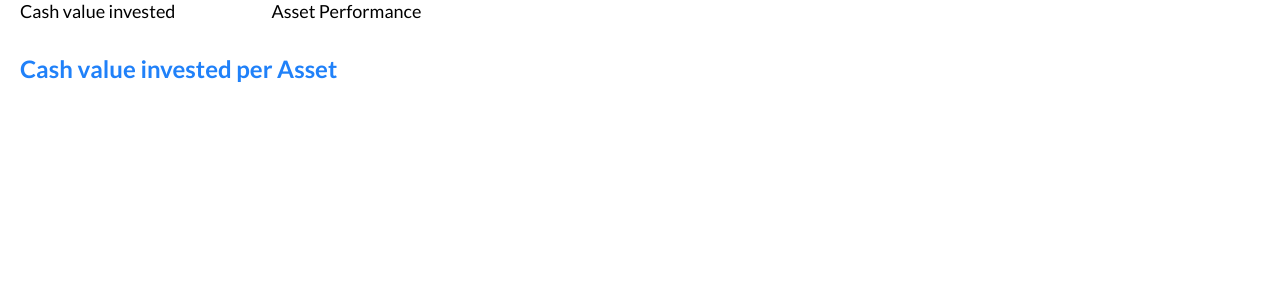
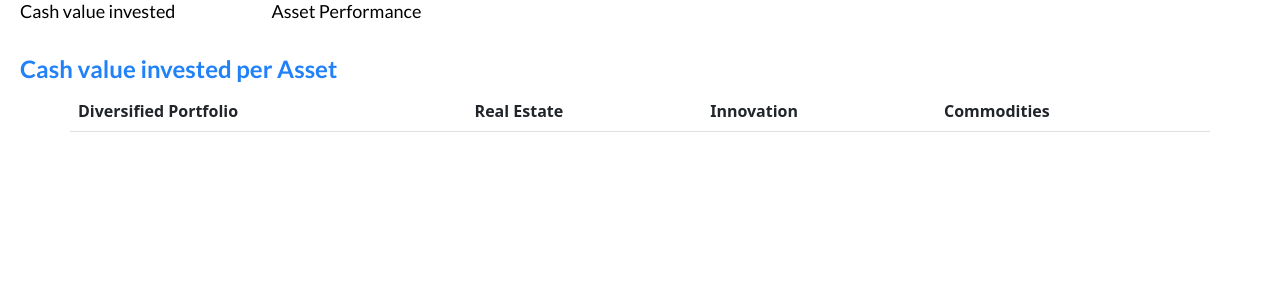
Before and after one commit to Dreezy305/HuntersWall, a Next.js app: page /portfolio in a window 1280 px wide. Shown: the top 300 px of the page. Built offline with nearby package versions, Linux system fonts and the light colour scheme; no server answers.

Commit message:
cash invested, asset performance

```diff
--- a/components/cashValue.js
+++ b/components/cashValue.js
@@ -7,7 +7,16 @@ function CashValue() {
 
       <div className="container">
         <div className="row">
-          <table className="table"></table>
+          <table className="table">
+            <thead>
+              <tr>
+                <th scope="col">Diversified Portfolio</th>
+                <th scope="col">Real Estate</th>
+                <th scope="col">Innovation</th>
+                <th scope="col">Commodities</th>
+              </tr>
+            </thead>
+          </table>
         </div>
       </div>
     </div>
```
